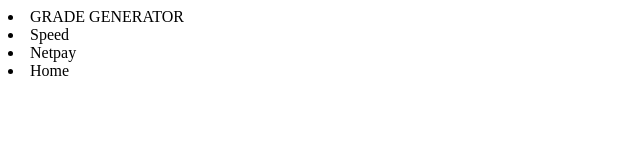
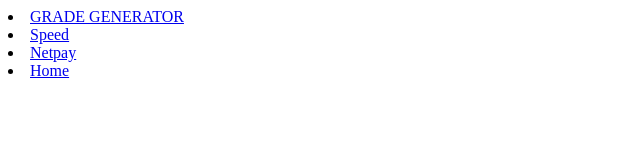
Before and after one commit to Evalyne306/Student-Grade-Generator, a website: page index.html in a window 1280 px wide. Shown: the whole page, without its empty margins (0-640 px from the left). Drawn offline with Linux system fonts and the light colour scheme.

Commit message:
completed

```diff
--- a/index.html
+++ b/index.html
@@ -7,10 +7,10 @@
     <title>Document</title>
 </head>
 <body>
-    <li><a href="GRADE GENERATOR/grade.html"></a>GRADE GENERATOR</li>
-    <li><a href="SPEED/speed.html"></a>Speed</li>
-    <li><a href="NETPAY/netpay.html"></a>Netpay</li>
-    <li><a href="HOME/home.html"></a>Home</li>
+    <li><a href="GRADE GENERATOR/grade.html">GRADE GENERATOR</a></li>
+    <li><a href="SPEED/speed.html">Speed</a></li>
+    <li><a href="NETPAY/netpay.html">Netpay</a></li>
+    <li><a href="HOME/home.html">Home</a></li>
 
 </body>
 </html>
```
